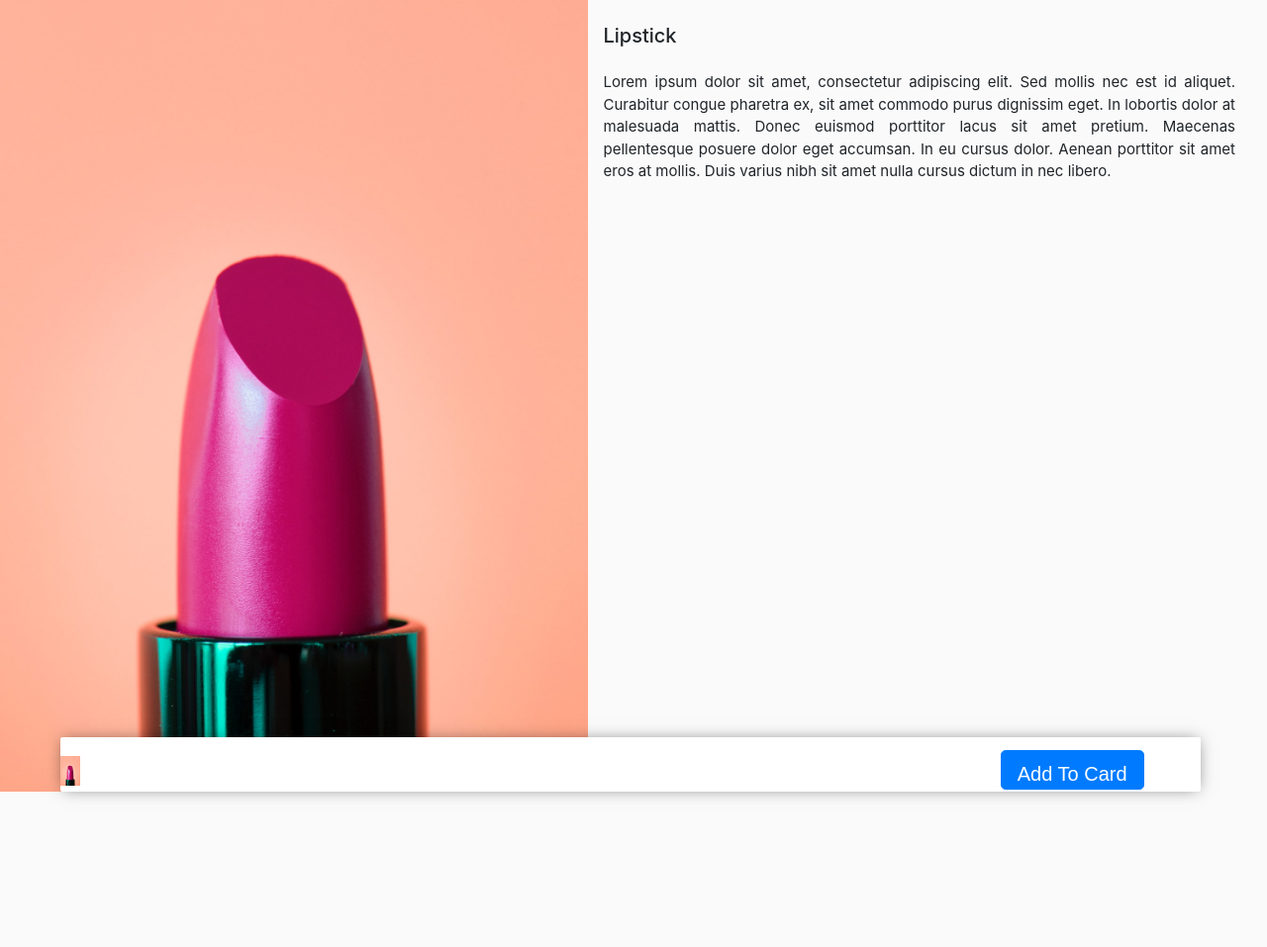
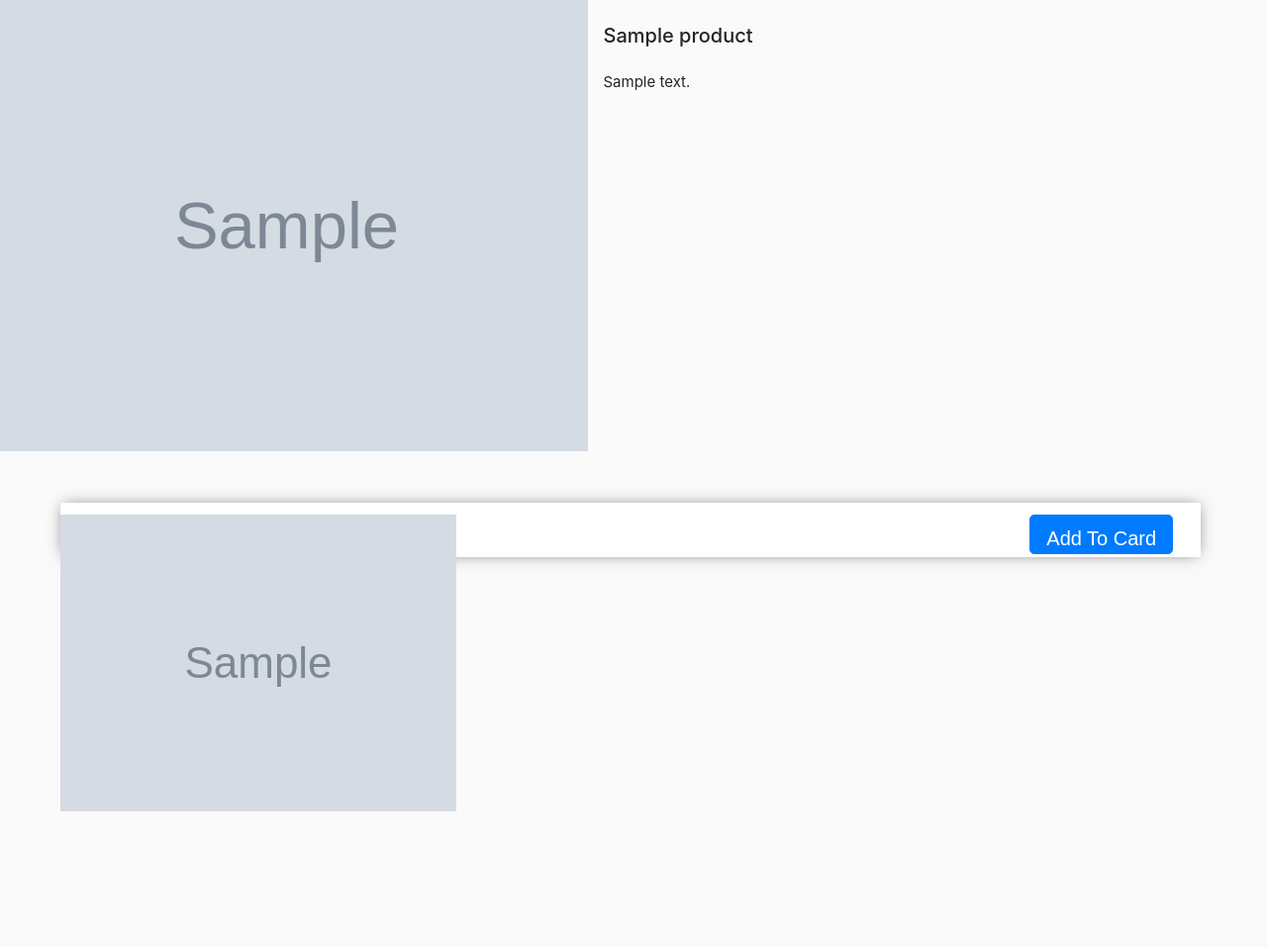
Before and after one commit to denizerden/shopping-cart, a Flask app: template templates/product.html in a window 1280 px wide. Shown: the whole page at 99% size. After the commit the page ends 820 px from the top, so only its background shows below. Run offline with Flask 2, Linux system fonts and the light colour scheme; the template is opened without the code that fills it: most values are stand-ins (such as "Sample title", 1, 10 or a date in 2020); grey boxes marked "Sample" are stand-in pictures; some libraries are stand-ins or nearby versions.

Commit message:
Added dynamic data fetching for products and communication with the server

```diff
--- a/__init__.py
+++ b/__init__.py
@@ -1,10 +1,12 @@
 from flask import Flask
 from flask_pymongo import PyMongo
+from mongoengine import connect
 
 
 app = Flask(__name__)
 app.config['SECRET_KEY'] = 'd67aee21ea3581a60ed7b2cf43f384a983b2e23ac1cee232'
 app.config['MONGO_URI'] = 'mongodb://127.0.0.1:27017/cart'
-db = PyMongo(app).db
+# db = PyMongo(app).db
+connect('products', host=app.config['MONGO_URI'])
 
 import routes
--- a/forms.py
+++ b/forms.py
@@ -1,5 +1,5 @@
 from flask_wtf import FlaskForm
-from wtforms import StringField, TextAreaField, SubmitField, DecimalField
+from wtforms import StringField, TextAreaField, SubmitField, DecimalField, IntegerField
 from wtforms.validators import DataRequired, Length
 
 
@@ -9,4 +9,5 @@ class ProductForm(FlaskForm):
     description = TextAreaField('Description',
         validators=[DataRequired(), Length(max=1000)])
     price = DecimalField('Price', validators=[DataRequired()])
+    image_file = StringField('Image file', default='default.jpg')
     submit = SubmitField('Save')
--- a/static/script/script.js
+++ b/static/script/script.js
@@ -1,5 +1,11 @@
-
 function addToDatabase(addItem) {
-    alert("hello");
-
+    const product = {
+        title: "POST Product",
+        description: "This product was created to test POST requests.",
+        price: 123
+    }
+    const url = document.URL;
+    $.post(url, product, function(result) {
+        console.log(result);
+    });
 }
--- a/templates/layout.html
+++ b/templates/layout.html
@@ -10,21 +10,23 @@
     <!-- <link rel="stylesheet" type="text/css" href="{{ url_for('static', filename='main.css') }}"> -->
   <link rel="stylesheet" type="text/css" href="{{ url_for('static', filename='css/style.css') }}">
 
-  <script type="text/javascript" src="{{ url_for('static', filename='script/script.js') }}"></script>
   <title>Cart</title>
 </head>
 <body>
   <main role="main" >
     {% block content %}{% endblock content %}
   </main>
-  <script src="https://code.jquery.com/jquery-3.3.1.slim.min.js"
-    integrity="sha384-q8i/X+965DzO0rT7abK41JStQIAqVgRVzpbzo5smXKp4YfRvH+8abtTE1Pi6jizo"
-    crossorigin="anonymous"></script>
+  <script
+  src="https://code.jquery.com/jquery-3.4.1.min.js"
+  integrity="sha256-CSXorXvZcTkaix6Yvo6HppcZGetbYMGWSFlBw8HfCJo="
+  crossorigin="anonymous"></script>
   <script src="https://cdnjs.cloudflare.com/ajax/libs/popper.js/1.14.7/umd/popper.min.js"
     integrity="sha384-UO2eT0CpHqdSJQ6hJty5KVphtPhzWj9WO1clHTMGa3JDZwrnQq4sF86dIHNDz0W1"
     crossorigin="anonymous"></script>
   <script src="https://stackpath.bootstrapcdn.com/bootstrap/4.3.1/js/bootstrap.min.js"
     integrity="sha384-JjSmVgyd0p3pXB1rRibZUAYoIIy6OrQ6VrjIEaFf/nJGzIxFDsf4x0xIM+B07jRM"
     crossorigin="anonymous"></script>
+  <script type="text/javascript" src="{{ url_for('static', filename='script/script.js') }}"></script>
+
 </body>
 </html>
--- a/templates/product.html
+++ b/templates/product.html
@@ -3,26 +3,32 @@
 
   <div class="row mr-lg-3 mr-sm-0 mb-xs-5">
     <div class="col-sm p-0 text-center product-image">
-      <img src="{{ url_for('static', filename='img/ex2.jpg') }}" >
+      <img alt="Product image" src="{{ url_for('static', filename='img/' + product.image_file) }}" >
 
     </div>
     <div class="col-sm  pt-2 m-3 mr-md-3 ">
 
         <div class="row ">
-          <h1 class="product-name " id="product-name" >Lipstick</h1>
+          <h1 class="product-name " id="product-name" >{{product.title}}</h1>
         </div>
         <div class="row mt-3">
-          <span class="text-justify product-details" id="product-details">Lorem ipsum dolor sit amet, consectetur adipiscing elit. Sed mollis nec est id aliquet. Curabitur congue pharetra ex, sit amet commodo purus dignissim eget. In lobortis dolor at malesuada mattis. Donec euismod porttitor lacus sit amet pretium. Maecenas pellentesque posuere dolor eget accumsan. In eu cursus dolor. Aenean porttitor sit amet eros at mollis. Duis varius nibh sit amet nulla cursus dictum in nec libero.
-          </span>
+          <span class="text-justify product-details" id="product-details">{{product.description}}</span>
         </div>
 
 
     </div>
 
     <div class="floating-menu">
-        <img src="{{ url_for('static', filename='img/ex2.jpg') }}"  class="floating-menu-img">
-
-        <input class="btn btn-primary btn-lg add-to-card" type="submit" value="Add To Card" id="addItem" onclick="addToDatabase(id)" >
+      <div class="row">
+        <div class="col">
+          <img src="{{ url_for('static', filename='img/' + product.image_file ) }}"  class="floating-menu-img">
+        </div>
+        <div class="col">
+          <!-- <form action="" method="post"> -->
+            <input class="btn btn-primary btn-lg add-to-card" type="submit" value="Add To Card" id="addItem" onclick="addToDatabase()" >
+          <!-- </form> -->
+        </div>
+      </div>
 
     </div>
   </div>
```
Also changed, not shown: models.py (+5 -4 lines), routes.py (+33 -10 lines), templates/home.html (+16 -2 lines).
